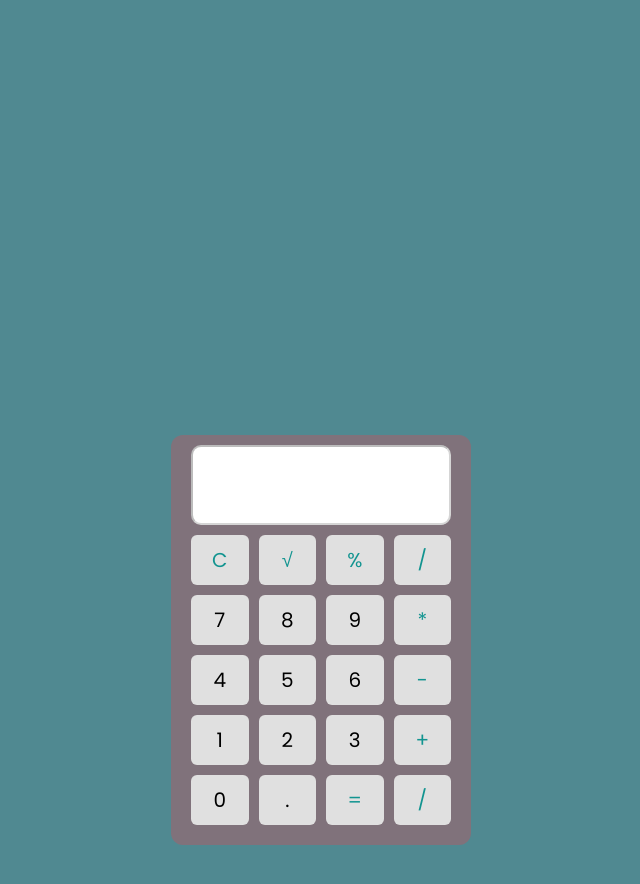
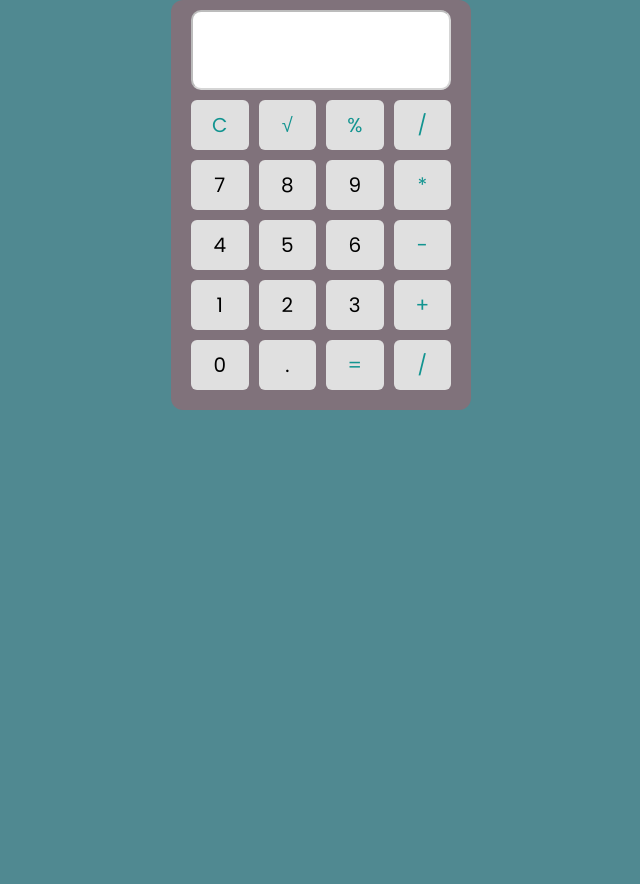
Before and after one commit to Justin-Boers/Calculator, a plain HTML site: page index.html in a window 1280 px wide. Shown: the whole page, without its empty margins (319-959 px from the left). After the commit the page ends 800 px from the top, so only its background shows below. Drawn offline with Linux system fonts and the light colour scheme.

Commit message:
update
update

```diff
--- a/style.css
+++ b/style.css
@@ -19,7 +19,6 @@
 }
 
 body {
-    height: 100vw;
     display: flex;
     align-items: center;
     justify-content: center;
```
